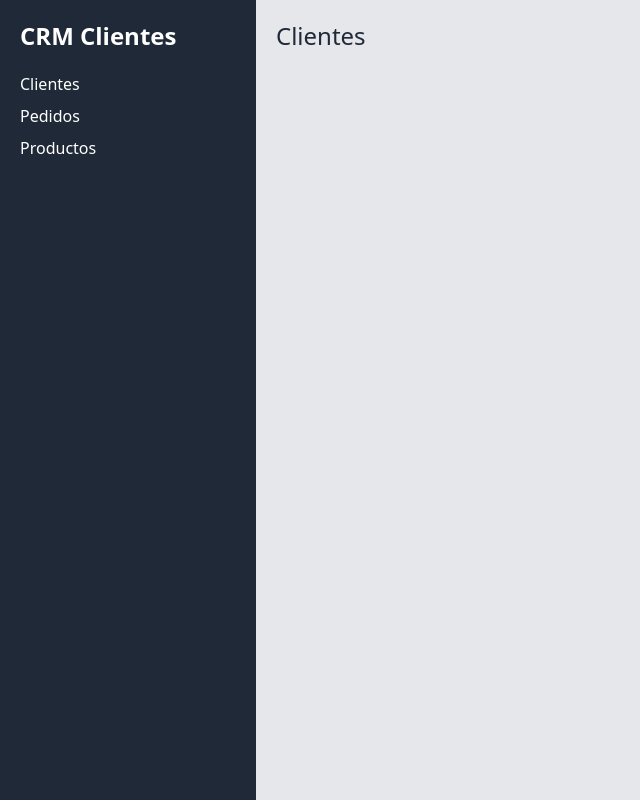
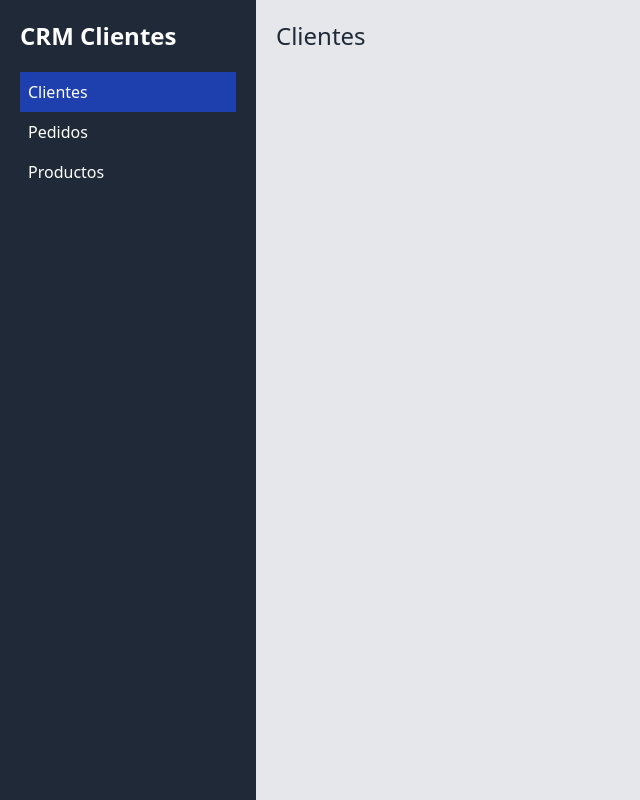
Before and after one commit to BrandonDevU95/reactavanzado, a Next.js app in the folder crmcliente/: page / in a window 1280 px wide. Shown: the whole page, without its empty margins (0-640 px from the left). Built offline with nearby package versions, Linux system fonts and the light colour scheme.

Commit message:
66. Destacando la página actual en Next.js y Tailwind

```diff
--- a/crmcliente/components/Sidebar.js
+++ b/crmcliente/components/Sidebar.js
@@ -1,26 +1,37 @@
 import React from 'react';
 import Link from 'next/link';
+import { useRouter } from 'next/router';
 
 export default function Sidebar() {
+   const router = useRouter();
+
    return (
       <aside className="bg-gray-800 sm:w-1/3 xl:w-1/5 sm:min-h-screen p-5">
          <div>
             <p className="text-white text-2xl font-black">CRM Clientes</p>
          </div>
          <nav className="mt-5 list-none">
-            <li>
+            <li className={router.pathname === '/' ? 'bg-blue-800 p-2' : 'p-2'}>
                <Link href="/">
-                  <a className="text-white mb-2 block">Clientes</a>
+                  <a className="text-white block">Clientes</a>
                </Link>
             </li>
-            <li>
+            <li
+               className={
+                  router.pathname === '/pedidos' ? 'bg-blue-800 p-2' : 'p-2'
+               }
+            >
                <Link href="/pedidos">
-                  <a className="text-white mb-2 block">Pedidos</a>
+                  <a className="text-white block">Pedidos</a>
                </Link>
             </li>
-            <li>
+            <li
+               className={
+                  router.pathname === '/productos' ? 'bg-blue-800 p-2' : 'p-2'
+               }
+            >
                <Link href="/productos">
-                  <a className="text-white mb-2 block">Productos</a>
+                  <a className="text-white block">Productos</a>
                </Link>
             </li>
          </nav>
```
